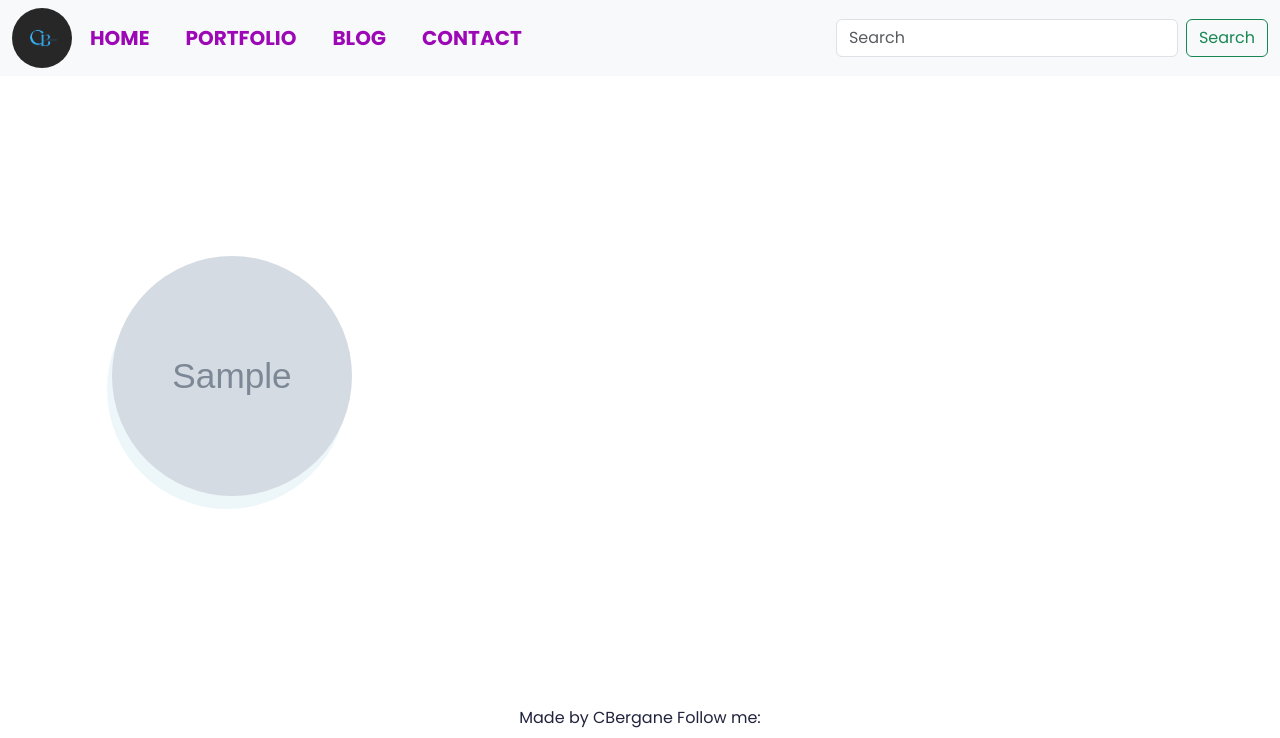
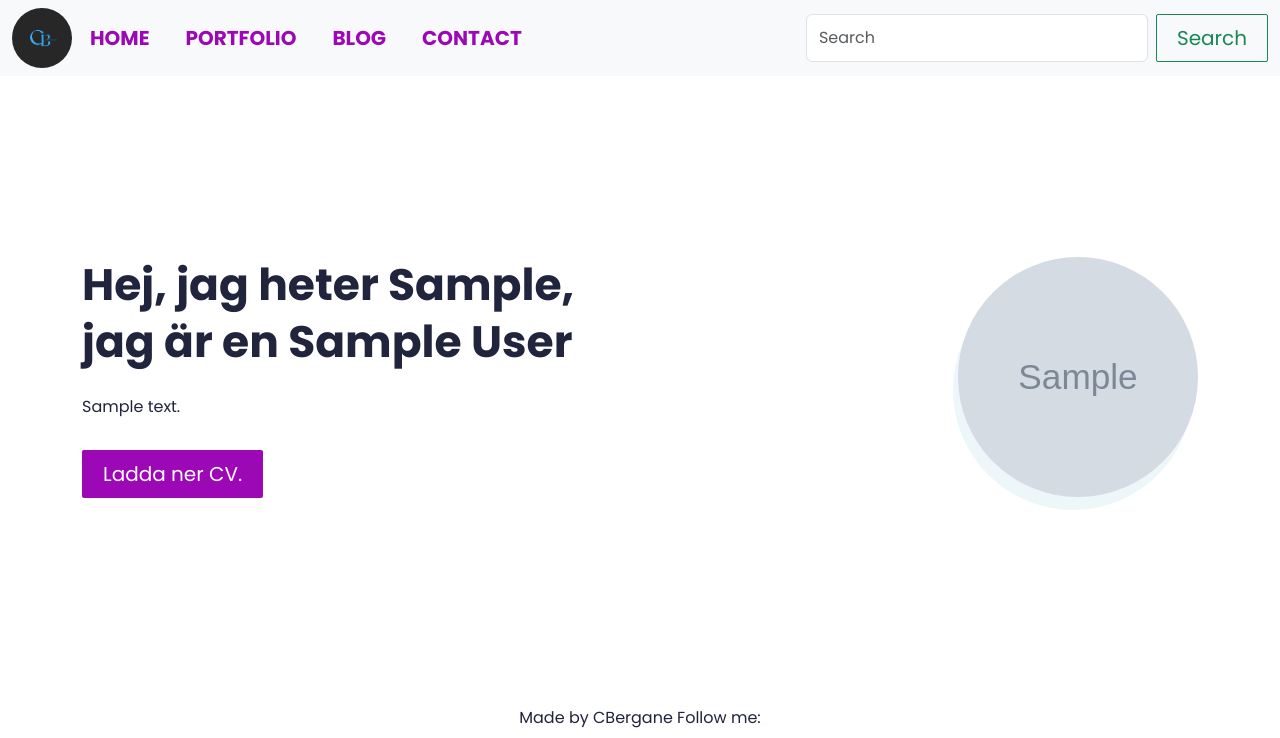
Before and after one commit to CBergane/Portfolio, a Django app: page / in a window 1280 px wide. Shown: the top 738 px of the page. Run offline with Django 4.2, Linux system fonts and the light colour scheme; tables that the repository leaves empty hold one stand-in row (values such as "Sample post"); grey boxes marked "Sample" are stand-in pictures; some libraries are stand-ins or nearby versions.

```diff
--- a/static/css/style.css
+++ b/static/css/style.css
@@ -17,18 +17,64 @@ font-family: 'Heebo', sans-serif; */
   --black: 900;
   --lightBg: #F1F1F1;
 }
+
 html {
   scroll-behavior: smooth;
 }
+
 body {
   font-family: var(--baseFont);
   color: var(--baseColor);
   line-height: normal;
 }
 
+ul {
+  margin: 0;
+  padding: 0;
+  list-style-type: none;
+}
+
 img {
   max-width: 100%;
 }
+
+a {
+  color: inherit;
+}
+a:hover {
+  color: var(--primaryDarkColor);
+}
+a, .btn {
+  -webkit-transition: all 300ms ease-in-out 0s;
+  -o-transition: all 300ms ease-in-out 0s;
+  transition: all 300ms ease-in-out 0s;
+  text-decoration: none;
+}
+/* Buttons */
+.btn:focus {
+  -webkit-box-shadow: none;
+  box-shadow: none;
+}
+
+.btn {
+  font-size: 20px;
+  font-weight: var(--medium);
+  padding: 8px 20px;
+  border-radius: 2px;
+}
+
+.btnPrimary {
+  background-color: var(--primaryColor);
+  color: var(--bs-white);
+}
+
+.btnPrimary:hover {
+  background-color: var(--primaryDarkColor);
+  color: var(--bs-white);
+}
+/* End Buttons */
+
+/* Banner */
 
 .banner {
 	padding: 180px 0 80px;
@@ -41,6 +87,7 @@ img {
   border-radius: 50%;
   position: relative;
 }
+
 .bannerImg img {
   width: 100%;
   height: 100%;
@@ -49,6 +96,7 @@ img {
   border-radius: 50%;
   position: relative;
 }
+
 .bannerImg::before {
   content: "";
   position: absolute;
@@ -58,6 +106,49 @@ img {
   height: 100%;
   background-color: #EDF7FA;
   border-radius: 50%;
+}
+
+.bannerBtnCol {
+	padding-top: 15px;
+}
+
+/* End Banner */
+
+.xlTitle {
+  font-size: 44px;
+  line-height: 1.3;
+  font-weight: var(--bold);
+  font-family: var(--titleFont)
+}
+
+.lgTitle {
+  font-size: 30px;
+  line-height: normal;
+  font-weight: var(--bold);
+  font-family: var(--titleFont)
+}
+
+.mdTitle {
+  font-size: 26px;
+  line-height: normal;
+  font-weight: var(--bold);
+  font-family: var(--titleFont)
+}
+
+.smTitle {
+  font-size: 22px;
+  line-height: normal;
+  font-weight: var(--regular);
+  font-family: var(--titleFont)
+}
+
+.smText {
+  font-size: 22px;
+}
+
+.xsTitle {
+  font-size: 18px;
+  line-height: normal;
 }
 
 input[type=text], input[type=email], select, textarea {
--- a/templates/index.html
+++ b/templates/index.html
@@ -15,6 +15,19 @@
                         <img src="{{me.userprofile.avatar.url}}" alt="{{me.first_name|title}} {{me.last_name|title}} avatar">
                     </div>
                 </div>
+                <div class="col-md">
+                    <div class="bannerContent">
+                        <h1 class="xlTitle pb-3">Hej, jag heter {{me.first_name|title}}, <br> jag är en {{me.userprofile.title}} </br></h1>
+                        <p>{{me.userprofile.bio}}</p>
+                        <div class="bannerBtnCol">
+                            <div class="row">
+                                <div class="col-auto">
+                                    <a download href="{{me.userprofile.cv.url}}" class="btn btnPrimary" target="_blank">Ladda ner CV.</a>
+                                </div>
+                            </div>
+                        </div>
+                    </div>
+                </div>
             </div>
         </div>
     </div>
```
Also changed, not shown: bergane/settings.py (+6 -3 lines).
